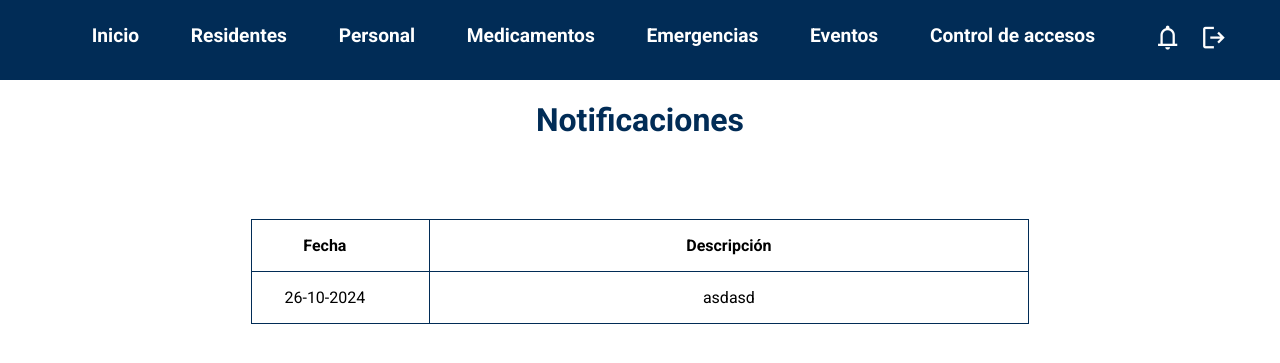
After one commit to alovidal/DIOX666, a Django app: page /dioxx/notificaciones in a window 1280 px wide. The commit adds this page. Shown: the top 363 px of the page. Run offline with Django 5.2, Linux system fonts and the light colour scheme; data comes from the database, SQL or seed files in the repository; both versions use the stored data as it was after the commit.

Commit message:
Update
Módulo notificaciones

```diff
--- a/Django/dioxx/admin.py
+++ b/Django/dioxx/admin.py
@@ -10,3 +10,4 @@ admin.site.register(cargoPersonal)
 admin.site.register(personal)
 admin.site.register(emergencia)
 admin.site.register(acceso)
+admin.site.register(notificacion)
--- a/Django/dioxx/models.py
+++ b/Django/dioxx/models.py
@@ -70,3 +70,11 @@ class acceso(models.Model):
 
     def __str__(self):
         return str(self.idAcceso)
+
+class notificacion(models.Model):
+    idNotificacion = models.AutoField(primary_key=True, db_column="idNotificacion")
+    fecha = models.DateField()
+    descripcion = models.CharField(max_length=200)
+
+    def __str__(self):
+        return str(self.idNotificacion)
--- a/Django/dioxx/static/css/style.css
+++ b/Django/dioxx/static/css/style.css
@@ -374,3 +374,41 @@ header nav {
         }
     }
 }
+
+/* Notificaciones */
+.main-notificaciones {
+    .info-top {
+        display: flex;
+        flex-direction: column;
+        justify-content: center;
+        align-items: center;
+        margin-top: 10vh;
+
+        .table-notificaciones {
+            border: 0.1em solid var(--azul );
+            text-align: center;
+            border-collapse: collapse;
+
+            tr .campo-1,
+            tr .campo-2 {
+                padding-top: 2vh;
+                padding-bottom: 2vh;
+            }
+
+            tr .campo-info,
+            tr .campo-valor {
+                border-bottom: 0.1em solid var(--azul);
+            }
+
+            tr .campo-1 {
+                padding-left: 2.5vw;
+                padding-right: 5vw;
+                border-right: 0.1em solid var(--azul);
+            }
+            tr .campo-2 {
+                padding-left: 20vw;
+                padding-right: 20vw;
+            }
+        }
+    }
+}
--- a/Django/dioxx/templates/base/header.html
+++ b/Django/dioxx/templates/base/header.html
@@ -12,7 +12,7 @@
         </li>
         <li class="nav-item">
           <div class="opciones">
-            <a href="">
+            <a href="{% url 'notificaciones' %}">
               <span class="material-symbols-outlined">notifications</span>
             </a>
             <a href=""
--- /dev/null
+++ b/Django/dioxx/templates/pages/notificaciones.html
@@ -0,0 +1,41 @@
+<!DOCTYPE html>
+<html lang="en">
+<head>
+    <meta charset="UTF-8">
+    <meta name="viewport" content="width=device-width, initial-scale=1.0">
+
+    {% load static %}
+
+    <link rel="stylesheet" href="{% static './css/style.css' %}">
+    <link
+      rel="stylesheet"
+      href="https://fonts.googleapis.com/css2?family=Material+Symbols+Outlined:opsz,wght,FILL,GRAD@24,400,0,0"
+    />
+    <title>DIOXX_666</title>
+</head>
+<body>
+    {% include "base/header.html" %}
+    <main class="main-notificaciones">
+        <h1 class="font-texto" style="text-align: center; color: var(--azul);">Notificaciones</h1>
+
+        <div class="info-top table-notificaciones-inf">
+            <table class="table-notificaciones font-texto">
+                <thead>
+                    <tr>
+                        <th class="campo-info campo-1">Fecha</th>
+                        <th class="campo-info campo-2">Descripción</th>
+                    </tr>
+                </thead>
+                <tbody>
+                    {% for notificacion in notificaciones %}
+                    <tr>
+                        <td class="campo-valor campo-1">{{ notificacion.fecha|date:"d-m-Y" }}</td>
+                        <td class="campo-valor campo-2">{{ notificacion.descripcion }}</td>
+                    </tr>
+                    {% endfor %}
+                </tbody>
+            </table>
+        </div>
+    </main>
+</body>
+</html>
--- a/Django/dioxx/urls.py
+++ b/Django/dioxx/urls.py
@@ -4,6 +4,7 @@ from dioxx import views
 urlpatterns = [
     # General
     path("", views.index, name="index"),
+    path("notificaciones", views.notificaciones, name="notificaciones"),
 
     # Residentes
     path("listRes/", views.listRes, name="listRes"),
--- a/Django/dioxx/views.py
+++ b/Django/dioxx/views.py
@@ -14,6 +14,14 @@ from .models import *
 def index(request):
     context = {}
     return render(request, "pages/index.html", context)
+
+def notificaciones(request):
+    noti = notificacion.objects.all()
+
+    context = {
+        "notificaciones": noti
+    }
+    return render(request, "pages/notificaciones.html", context)
 
 """ Residentes """
 def listRes(request):
```
Also changed, not shown: Django/db.sqlite3, Django/dioxx/migrations/0011_delete_acceso_remove_personal_cargo_and_more.py (added), Django/dioxx/migrations/0012_initial.py (added).
